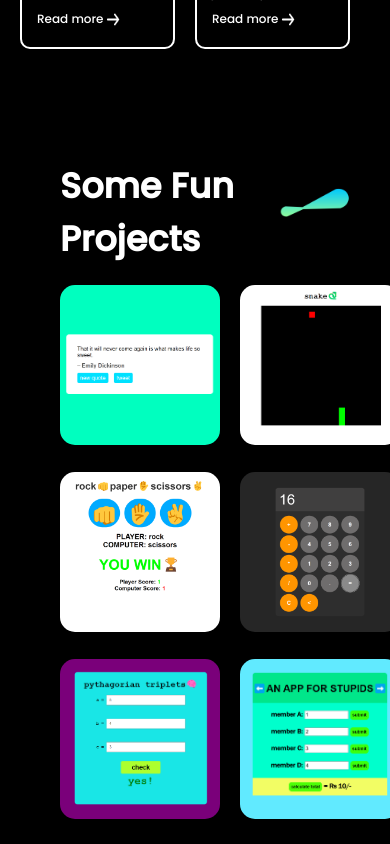
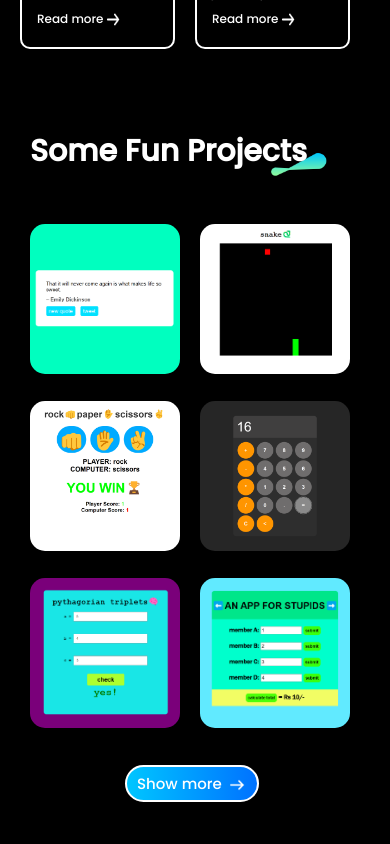
Before and after one commit to Vinay-webDev/React-portfolio1, a React (Vite) app: page / in a window 390 px wide. Shown: the part 2100-2944 px from the top of the page. Built offline with nearby package versions, Linux system fonts and the light colour scheme; a web font is replaced by a local one.

Commit message:
Projects mobile responsive 393.33px

```diff
--- a/src/components/Projects/Projects.css
+++ b/src/components/Projects/Projects.css
@@ -147,8 +147,45 @@ a{
         height: 20px;
     }
 }
-
-
+/*==============mobile responsive 393.33px=====================*/
+@media(max-width: 393.33px){
+    .projects{
+        gap: 20px;
+        margin: 0px 30px;
+        align-items: start;
+    }
+    .projects-title h1{
+        margin-bottom: 30px;
+        padding: 0px;
+        font-size: 30px;
+        font-weight: 600;
+    }
+    .projects-title img{
+        width: 65px;
+    }
+    .projects-container{
+        grid-template-columns: 1fr 1fr;
+        gap: 20px;
+    }
+    .projects-container img{
+        width: 150px;
+        height: 150px;
+    }
+    .show-more-main{
+        margin-left: 95px;
+    }
+    .show-more{
+        padding: 5px 10px;
+        font-size: 15px;
+        margin: 10px auto;
+        cursor: pointer;
+    }
+    .show-more img{
+        margin-top: 3px;
+        width: 20px;
+        height: 20px;
+    }
+}
 
 
 
```
